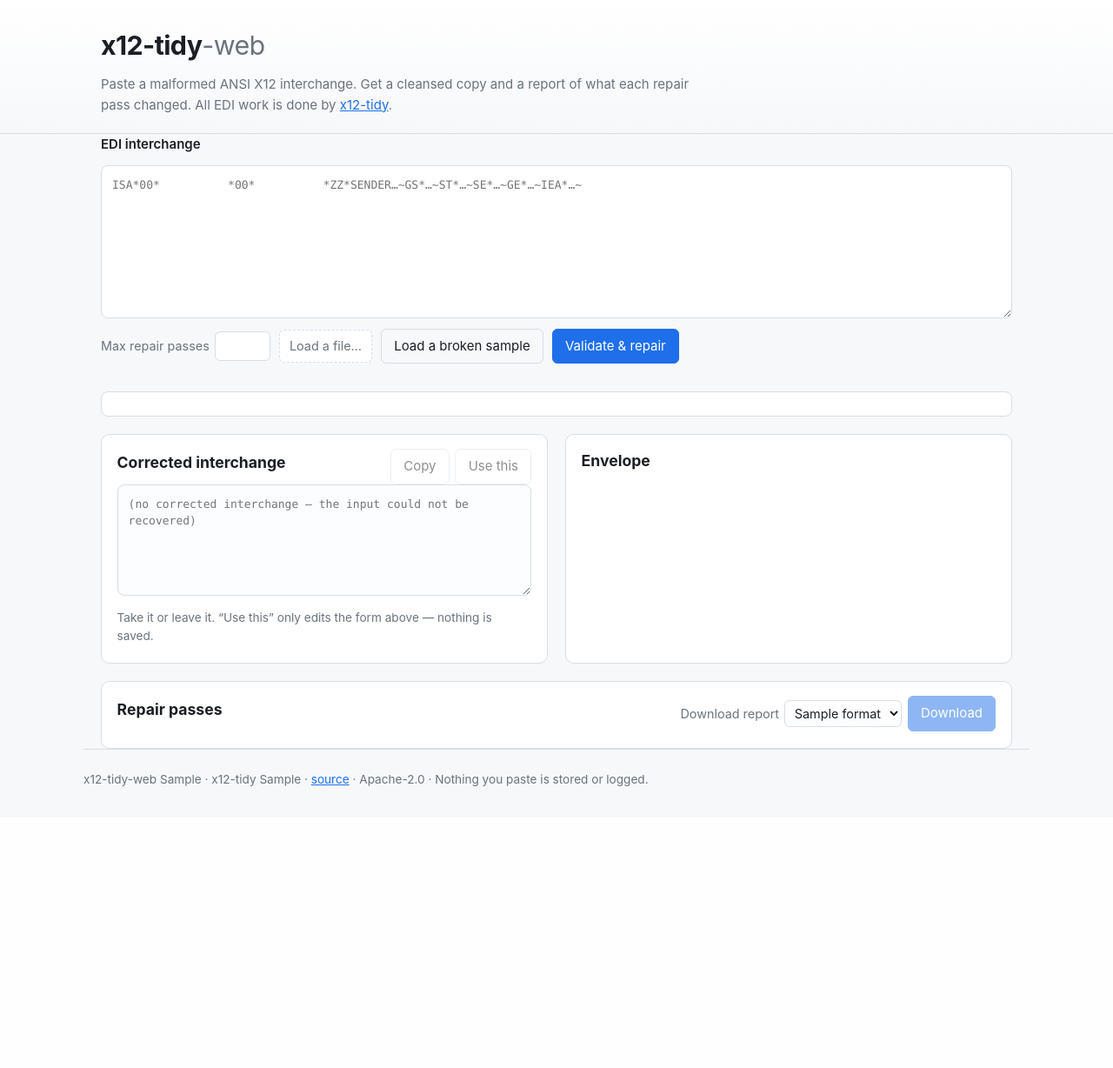
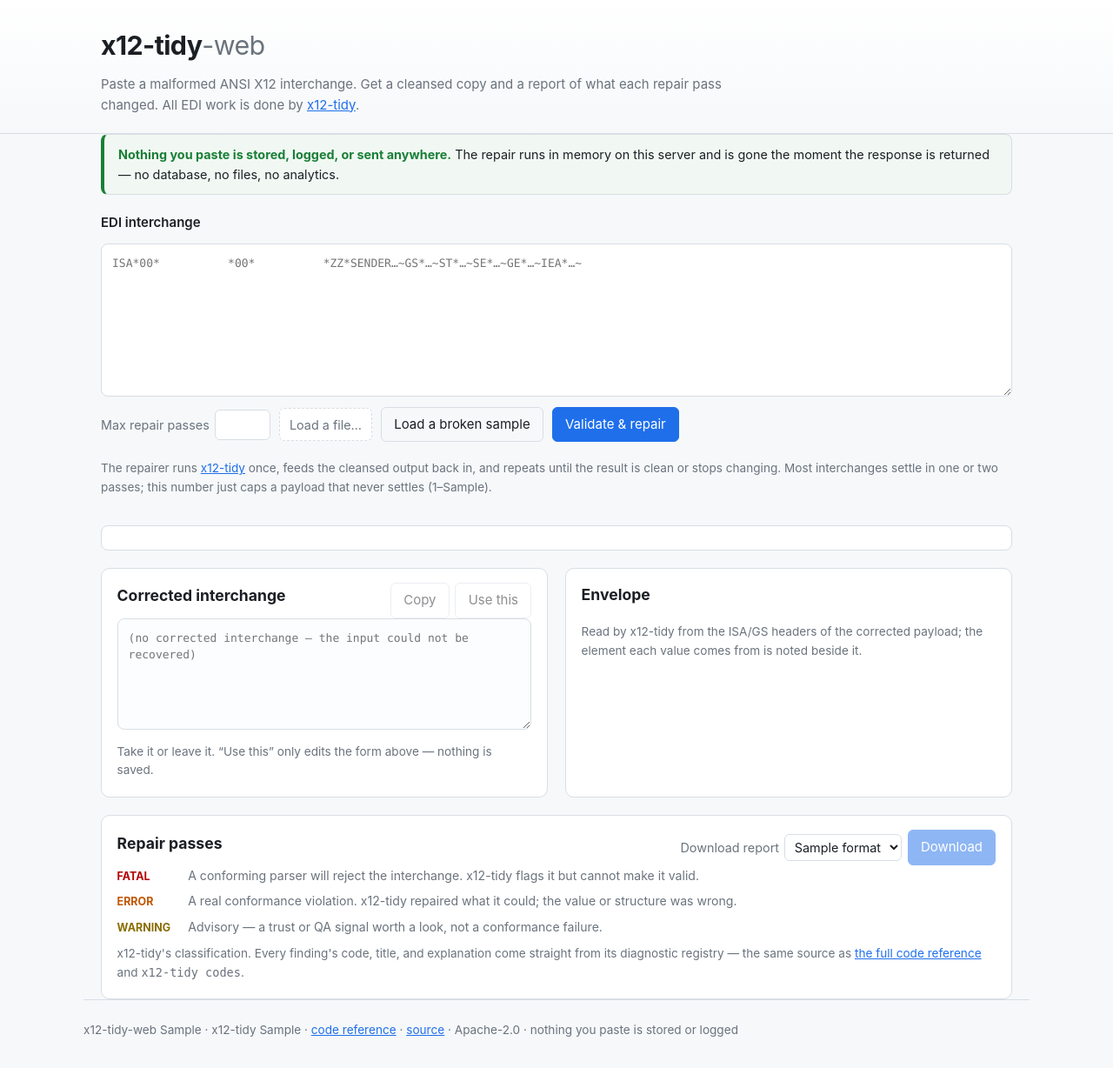
Before and after one commit to tidyedi/web-facing, a FastAPI app: template src/x12_tidy_web/templates/index.html in a window 1280 px wide. Shown: the whole page at 87% size. Before the commit the page ends 904 px from the top, so only its background shows below. Run offline with FastAPI, Linux system fonts and the light colour scheme; the template is opened without the code that fills it: most values are stand-ins (such as "Sample title", 1, 10 or a date in 2020); some libraries are stand-ins or nearby versions.

Commit message:
UI: explain what the app shows and where it comes from
Addresses the "where did this come from / what does this mean" cluster of
issues on tidyedi/web-facing (#1, #2, #3, #4, #8, #11):

- New GET /codes page: every diagnostic code the installed x12-tidy can
  emit, grouped by area, with severity and explanation — read live from
  the package and credited to its registry (#4). diagnostics.code_reference
  groups code_catalog() in x12-tidy's AREAS order.
- Severity legend above the passes, defining fatal/error/warning as
  x12-tidy classifies them, linking to /codes (#11).
- "Max repair passes" now has help text explaining the iterative loop (#2).
- Envelope table annotates each value with the element it is read from,
  e.g. Sender -> ISA05 + ISA06 (#3).
- Note by the corrected box explaining ISA fixed-width padding, shown when
  the run has any isa.* finding (#8).
- "Load a broken sample" now captions the three planted defects (#1).
- Verdict line uses stop_reason_detail instead of the bare token.

Also: privacy assurance promoted from the footer to a callout above the
form (#12, partial — full styling pass is with the other visual issues).

CLAUDE.md/README updated; the "reference page does not exist yet" note is
retired.

Co-Authored-By: Claude Sonnet 5 <noreply@anthropic.com>
Claude-Session: https://claude.ai/code/session_01GUBEJL7NrfoZ9NJs8ecXLa

```diff
--- a/src/x12_tidy_web/app.py
+++ b/src/x12_tidy_web/app.py
@@ -7,6 +7,7 @@ Routes:
 * ``GET  /``            -- the single-page form (server-rendered shell).
 * ``POST /api/validate``-- run the iterative repair, return it as JSON.
 * ``POST /api/report``  -- same run, streamed back as a downloadable file.
+* ``GET  /codes``       -- human reference page for every diagnostic code.
 * ``GET  /api/formats`` -- the report formats on offer.
 * ``GET  /api/codes``   -- every diagnostic code the installed x12-tidy emits.
 * ``GET  /healthz``     -- liveness probe; also reports the x12-tidy git commit.
@@ -26,7 +27,7 @@ from fastapi.staticfiles import StaticFiles
 from fastapi.templating import Jinja2Templates
 
 from x12_tidy_web import __version__
-from x12_tidy_web.diagnostics import code_catalog
+from x12_tidy_web.diagnostics import AREA_LABELS, code_catalog, code_reference
 from x12_tidy_web.engine import DEFAULT_MAX_ITERATIONS, MAX_ALLOWED_ITERATIONS, repair
 from x12_tidy_web.models import ReportRequest, ValidateRequest
 from x12_tidy_web.provenance import x12_tidy_commit, x12_tidy_release, x12_tidy_version
@@ -56,6 +57,24 @@ def create_app() -> FastAPI:
                 "default_max_iterations": DEFAULT_MAX_ITERATIONS,
                 "max_allowed_iterations": MAX_ALLOWED_ITERATIONS,
                 "formats": available_formats(),
+            },
+        )
+
+    @app.get("/codes", response_class=HTMLResponse)
+    def codes_page(request: Request) -> HTMLResponse:
+        catalog = code_catalog()
+        return _TEMPLATES.TemplateResponse(
+            request,
+            "codes.html",
+            {
+                "app_version": __version__,
+                "x12_tidy_release": x12_tidy_release(),
+                "codes": catalog,
+                "by_area": code_reference(),
+                "area_labels": AREA_LABELS,
+                "fatal_count": sum(c["severity"] == "fatal" for c in catalog),
+                "error_count": sum(c["severity"] == "error" for c in catalog),
+                "warning_count": sum(c["severity"] == "warning" for c in catalog),
             },
         )
 
--- a/src/x12_tidy_web/static/app.js
+++ b/src/x12_tidy_web/static/app.js
@@ -14,15 +14,23 @@ const SAMPLE_EDI =
   "ST*850*0001~BEG*00*NE*PO123**20240101~SE*3*0001~" +
   "GE*1*1~IEA*2*000000001~";
 
+const SAMPLE_NOTE =
+  "This sample has three planted defects: an email header (“Subject: …”) " +
+  "before the ISA, ISA elements trimmed below their fixed width, and IEA01 " +
+  "claiming 2 functional groups when there is 1. Validate to see each one " +
+  "repaired or flagged.";
+
 const $ = (id) => document.getElementById(id);
 
 const form = $("edi-form");
 const ediInput = $("edi");
 const maxIterInput = $("max-iterations");
 const formError = $("form-error");
+const sampleNote = $("sample-note");
 const results = $("results");
 const verdictEl = $("verdict");
 const correctedEl = $("corrected");
+const isaPadNote = $("isa-pad-note");
 const factsBody = $("facts").querySelector("tbody");
 const factsEmpty = $("facts-empty");
 const passesEl = $("passes");
@@ -85,27 +93,29 @@ function renderVerdict(run) {
     verdictEl.classList.add("fail");
     headline = "Did not converge within the pass limit — treat the output with care.";
   }
+  const stopDetail = run.stop_reason_detail || run.stop_reason;
   verdictEl.replaceChildren(
     document.createTextNode(headline),
     el("small", {
       text:
         `${run.iteration_count} pass${run.iteration_count === 1 ? "" : "es"} · ` +
-        `stop reason: ${run.stop_reason} · ` +
+        `${stopDetail} · ` +
         `corrected text ${run.changed ? "differs from" : "matches"} the input · ` +
         `final findings: ${countsSummary(run.residual_severity_counts)}`,
     })
   );
 }
 
+// label, value getter, and the envelope element the value is read from.
 const FACT_ROWS = [
-  ["Sender", (f) => `${f.sender_qualifier} / ${f.sender_id}`.replace(/^ \/ | \/ $/g, "")],
-  ["Receiver", (f) => `${f.receiver_qualifier} / ${f.receiver_id}`.replace(/^ \/ | \/ $/g, "")],
-  ["Usage indicator", (f) => f.usage_indicator],
-  ["Interchange version", (f) => f.interchange_version],
-  ["Date / time", (f) => `${f.interchange_date} ${f.interchange_time}`.trim()],
-  ["Functional groups", (f) => f.functional_group_count],
-  ["Transaction sets", (f) => f.transaction_set_count],
-  ["Segments", (f) => f.segment_count],
+  ["Sender", (f) => `${f.sender_qualifier} / ${f.sender_id}`.replace(/^ \/ | \/ $/g, ""), "ISA05 + ISA06"],
+  ["Receiver", (f) => `${f.receiver_qualifier} / ${f.receiver_id}`.replace(/^ \/ | \/ $/g, ""), "ISA07 + ISA08"],
+  ["Usage indicator", (f) => f.usage_indicator, "ISA15"],
+  ["Interchange version", (f) => f.interchange_version, "ISA12"],
+  ["Date / time", (f) => `${f.interchange_date} ${f.interchange_time}`.trim(), "ISA09 + ISA10"],
+  ["Functional groups", (f) => f.functional_group_count, "GS segments counted"],
+  ["Transaction sets", (f) => f.transaction_set_count, "ST segments counted"],
+  ["Segments", (f) => f.segment_count, "segments in the payload"],
 ];
 
 function renderFacts(facts) {
@@ -115,10 +125,15 @@ function renderFacts(facts) {
     return;
   }
   factsEmpty.hidden = true;
-  for (const [label, getter] of FACT_ROWS) {
+  for (const [label, getter, source] of FACT_ROWS) {
     const value = getter(facts);
     factsBody.append(
-      el("tr", {}, el("th", { text: label }), el("td", { text: value === "" || value == null ? "—" : String(value) }))
+      el(
+        "tr",
+        {},
+        el("th", {}, el("span", { text: label }), el("span", { class: "fact-src", text: source })),
+        el("td", { text: value === "" || value == null ? "—" : String(value) })
+      )
     );
   }
 }
@@ -202,6 +217,11 @@ function renderRun(run) {
   copyBtn.disabled = !hasCorrected;
   useBtn.disabled = !hasCorrected;
   downloadBtn.disabled = false;
+
+  const touchedIsa = run.iterations.some((it) =>
+    it.diagnostics.some((d) => d.code.startsWith("isa."))
+  );
+  isaPadNote.hidden = !(hasCorrected && touchedIsa);
 
   renderFacts(run.final_facts);
 
@@ -332,7 +352,12 @@ function loadFile(ev) {
 form.addEventListener("submit", validate);
 $("sample-btn").addEventListener("click", () => {
   ediInput.value = SAMPLE_EDI;
+  sampleNote.textContent = SAMPLE_NOTE;
+  sampleNote.hidden = false;
   clearError();
+});
+ediInput.addEventListener("input", () => {
+  if (!sampleNote.hidden) sampleNote.hidden = true;
 });
 $("file").addEventListener("change", loadFile);
 copyBtn.addEventListener("click", copyCorrected);
--- a/src/x12_tidy_web/static/styles.css
+++ b/src/x12_tidy_web/static/styles.css
@@ -36,9 +36,24 @@ a { color: var(--accent); }
 }
 .site-header h1 { margin: 0; font-size: 1.9rem; letter-spacing: -0.02em; }
 .site-header .dim { color: var(--dim); font-weight: 400; }
-.tagline { margin: .5rem 0 0; color: var(--dim); max-width: 44rem; }
+.plain { color: inherit; text-decoration: none; }
+.plain:hover { text-decoration: underline; }
+.tagline { margin: .5rem 0 0; color: var(--dim); max-width: 48rem; }
+.tagline + .tagline { margin-top: .4rem; }
 
 main { padding: 1.5rem 0 3rem; }
+
+.privacy {
+  margin: 0 0 1.25rem;
+  padding: .7rem 1rem;
+  border: 1px solid var(--line);
+  border-left: 4px solid var(--ok);
+  border-radius: 8px;
+  background: #f1f8f3;
+  font-size: .9rem;
+  color: var(--ink);
+}
+.privacy strong { color: var(--ok); }
 
 #edi-form { display: flex; flex-direction: column; gap: .75rem; }
 
@@ -138,8 +153,14 @@ button.ghost { background: transparent; }
 .hint { color: var(--dim); font-size: .85rem; margin: .5rem 0 0; }
 
 table.facts { width: 100%; border-collapse: collapse; font-size: .9rem; }
-table.facts th, table.facts td { text-align: left; padding: .3rem .4rem; border-bottom: 1px solid var(--bg); }
-table.facts th { color: var(--dim); font-weight: 500; width: 42%; }
+table.facts th, table.facts td { text-align: left; padding: .35rem .4rem; border-bottom: 1px solid var(--bg); vertical-align: top; }
+table.facts th { color: var(--ink); font-weight: 500; width: 46%; }
+.fact-src { display: block; color: var(--dim); font: 400 .74rem/1.3 var(--mono); margin-top: .1rem; }
+
+.legend { margin: 0 0 .25rem; display: flex; flex-direction: column; gap: .35rem; }
+.legend > div { display: flex; gap: .6rem; align-items: baseline; }
+.legend dt { flex: 0 0 4.5rem; margin: 0; }
+.legend dd { margin: 0; color: var(--dim); font-size: .88rem; }
 
 .pass {
   border: 1px solid var(--line);
@@ -188,4 +209,11 @@ table.findings code { font: 12px var(--mono); background: var(--bg); padding: .1
 .site-footer { color: var(--dim); font-size: .85rem; padding: 1.5rem 0 2rem; border-top: 1px solid var(--line); }
 .site-footer p { margin: 0; }
 
+/* /codes reference page */
+.codes-table { table-layout: fixed; }
+.codes-table th:nth-child(1), .codes-table td:nth-child(1) { width: 5.5rem; }
+.codes-table th:nth-child(2), .codes-table td:nth-child(2) { width: 16rem; }
+.codes-table code { overflow-wrap: anywhere; }
+tr.deprecated { opacity: .55; }
+
 .busy { opacity: .6; pointer-events: none; }
--- a/src/x12_tidy_web/templates/index.html
+++ b/src/x12_tidy_web/templates/index.html
@@ -19,6 +19,12 @@
 </header>
 
 <main class="wrap">
+  <p class="privacy">
+    <strong>Nothing you paste is stored, logged, or sent anywhere.</strong>
+    The repair runs in memory on this server and is gone the moment the response
+    is returned — no database, no files, no analytics.
+  </p>
+
   <form id="edi-form">
     <label for="edi" class="field-label">EDI interchange</label>
     <textarea id="edi" name="edi" spellcheck="false" autocomplete="off"
@@ -28,7 +34,8 @@
       <label class="inline">
         Max repair passes
         <input type="number" id="max-iterations" name="max_iterations"
-          value="{{ default_max_iterations }}" min="1" max="{{ max_allowed_iterations }}">
+          value="{{ default_max_iterations }}" min="1" max="{{ max_allowed_iterations }}"
+          aria-describedby="passes-help">
       </label>
       <label class="inline file-pick">
         <input type="file" id="file" accept=".edi,.txt,.x12,text/plain">
@@ -37,6 +44,13 @@
       <button type="button" id="sample-btn" class="ghost">Load a broken sample</button>
       <button type="submit" id="validate-btn" class="primary">Validate &amp; repair</button>
     </div>
+    <p id="passes-help" class="hint">
+      The repairer runs <a href="https://github.com/tidyedi/x12-tidy">x12-tidy</a>
+      once, feeds the cleansed output back in, and repeats until the result is
+      clean or stops changing. Most interchanges settle in one or two passes;
+      this number just caps a payload that never settles (1–{{ max_allowed_iterations }}).
+    </p>
+    <p id="sample-note" class="hint" hidden></p>
     <p id="form-error" class="form-error" hidden></p>
   </form>
 
@@ -56,12 +70,20 @@
         <textarea id="corrected" readonly spellcheck="false"
           placeholder="(no corrected interchange — the input could not be recovered)"></textarea>
         <p class="hint">Take it or leave it. “Use this” only edits the form above — nothing is saved.</p>
+        <p id="isa-pad-note" class="hint" hidden>
+          Runs of spaces in the ISA header are correct: ISA is a fixed-width
+          record, so every element is padded to an exact size (ISA05/07 to 2,
+          ISA06/08 to 15, and so on). VAN services and fixed-offset parsers read
+          the ISA by byte position, so the padding is required — see the
+          <code>isa.*</code> findings below.
+        </p>
       </div>
 
       <div class="panel">
         <h2>Envelope</h2>
         <table id="facts" class="facts"><tbody></tbody></table>
         <p id="facts-empty" class="hint" hidden>No envelope facts — no payload was produced.</p>
+        <p class="hint">Read by x12-tidy from the ISA/GS headers of the corrected payload; the element each value comes from is noted beside it.</p>
       </div>
     </div>
 
@@ -80,6 +102,16 @@
           <button type="button" id="download-btn" class="primary" disabled>Download</button>
         </div>
       </div>
+      <dl class="legend">
+        <div><dt><span class="sev fatal">FATAL</span></dt><dd>A conforming parser will reject the interchange. x12-tidy flags it but cannot make it valid.</dd></div>
+        <div><dt><span class="sev error">ERROR</span></dt><dd>A real conformance violation. x12-tidy repaired what it could; the value or structure was wrong.</dd></div>
+        <div><dt><span class="sev warning">WARNING</span></dt><dd>Advisory — a trust or QA signal worth a look, not a conformance failure.</dd></div>
+      </dl>
+      <p class="hint">
+        x12-tidy's classification. Every finding's code, title, and explanation
+        come straight from its diagnostic registry — the same source as
+        <a href="/codes">the full code reference</a> and <code>x12-tidy codes</code>.
+      </p>
       <div id="passes"></div>
     </div>
   </section>
@@ -88,8 +120,9 @@
 <footer class="wrap site-footer">
   <p>
     x12-tidy-web {{ app_version }} · x12-tidy {{ x12_tidy_release }} ·
+    <a href="/codes">code reference</a> ·
     <a href="https://github.com/tidyedi/x12-tidy-web">source</a> ·
-    Apache-2.0 · Nothing you paste is stored or logged.
+    Apache-2.0 · nothing you paste is stored or logged
   </p>
 </footer>
 
```
Also changed, not shown: CLAUDE.md (+9 -4 lines), src/x12_tidy_web/diagnostics.py (+25 -1 lines), src/x12_tidy_web/templates/codes.html (added, +62 -0 lines), tests/test_app.py (+21 -0 lines), README.md.
